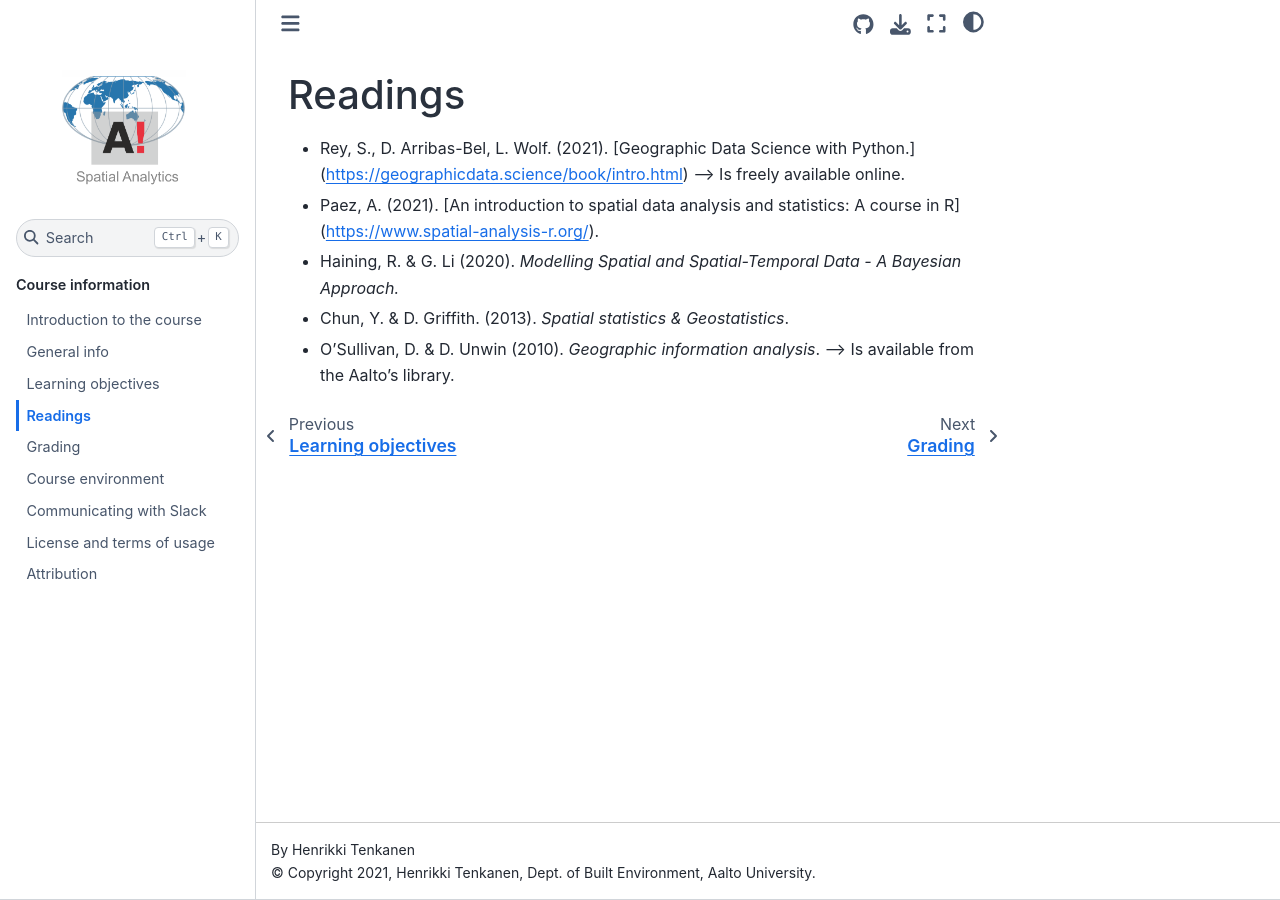
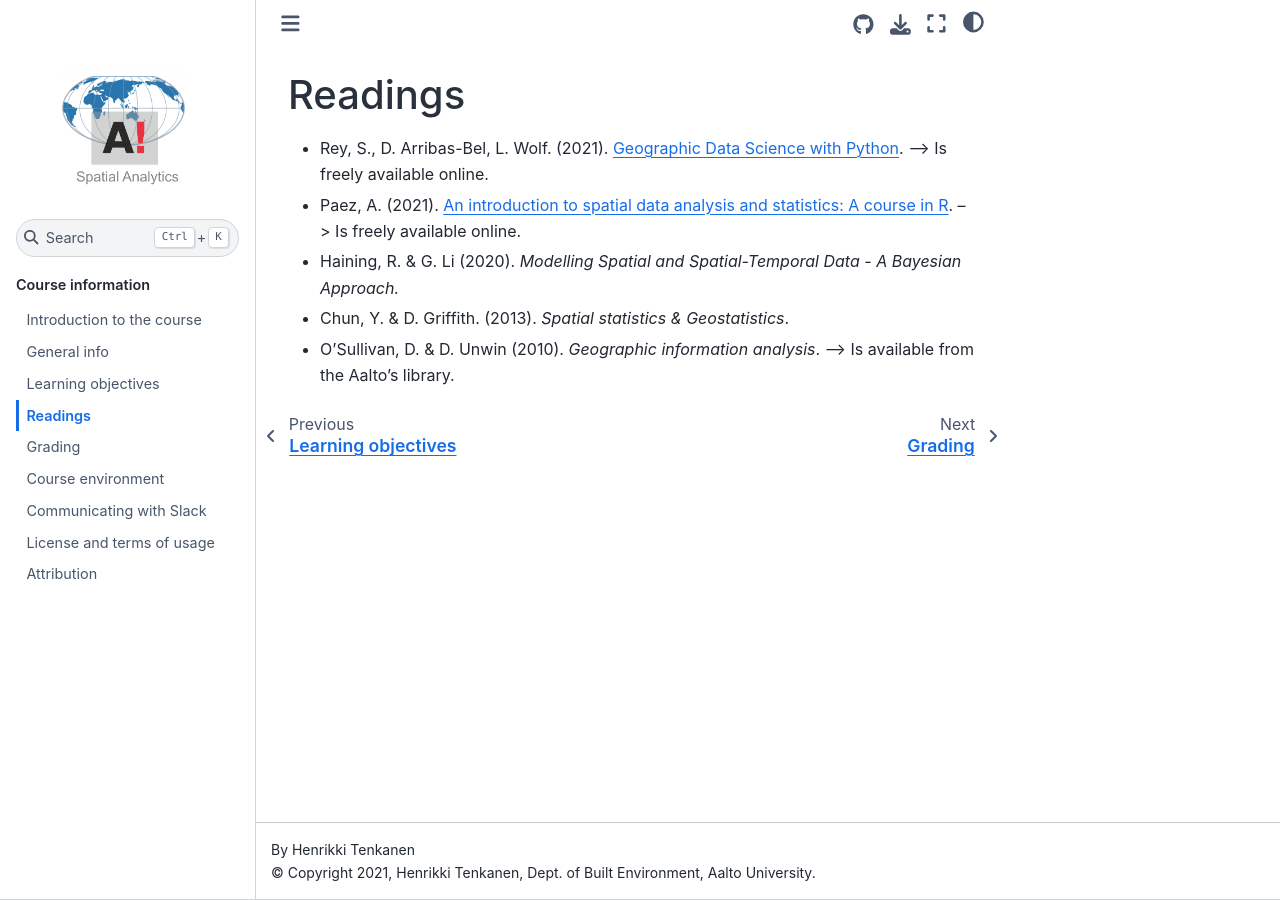
Before and after one commit to AaltoGIS/Spatial-Analytics, a Sphinx documentation site: the page built from source/course-info/resources.rst, in a window 1280 px wide. Built offline with Sphinx 7.4.7 and the Sphinx Book theme 1.1.4, drawn with Linux system fonts in a browser that asks for light colours.

Commit message:
Update resources

```diff
--- a/source/course-info/resources.rst
+++ b/source/course-info/resources.rst
@@ -1,8 +1,8 @@
 Readings
 ========
 
-- Rey, S., D. Arribas-Bel, L. Wolf. (2021). [Geographic Data Science with Python.](https://geographicdata.science/book/intro.html) --> Is freely available online.
-- Paez, A. (2021). [An introduction to spatial data analysis and statistics: A course in R](https://www.spatial-analysis-r.org/).
+- Rey, S., D. Arribas-Bel, L. Wolf. (2021). `Geographic Data Science with Python <https://geographicdata.science/book/intro.html>`__. --> Is freely available online.
+- Paez, A. (2021). `An introduction to spatial data analysis and statistics: A course in R <https://www.spatial-analysis-r.org/>`__. --> Is freely available online.
 - Haining, R. & G. Li (2020). *Modelling Spatial and Spatial-Temporal Data - A Bayesian Approach.*
 - Chun, Y. & D. Griffith. (2013). *Spatial statistics & Geostatistics*.
 - O'Sullivan, D. & D. Unwin (2010). *Geographic information analysis*. --> Is available from the Aalto's library.
```
